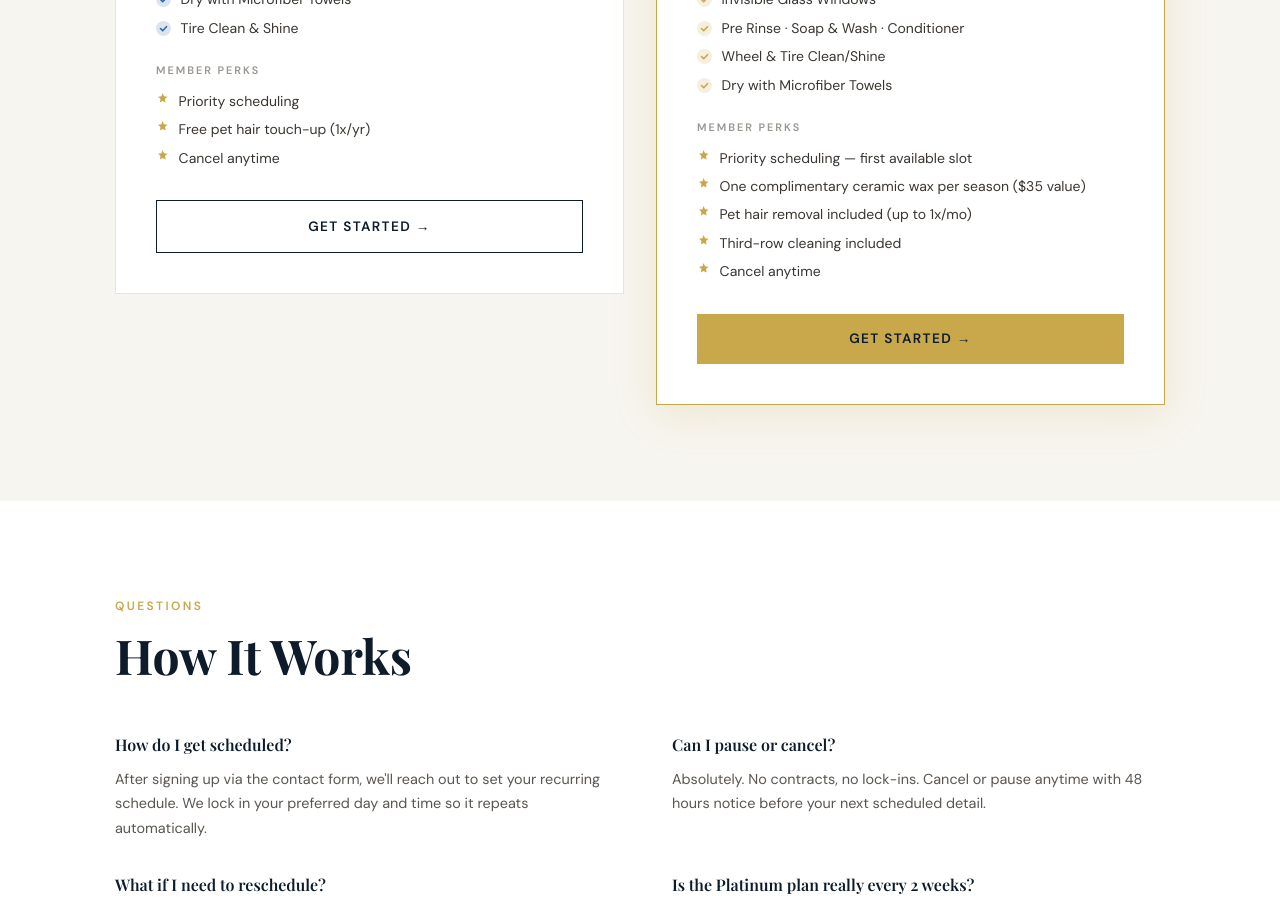
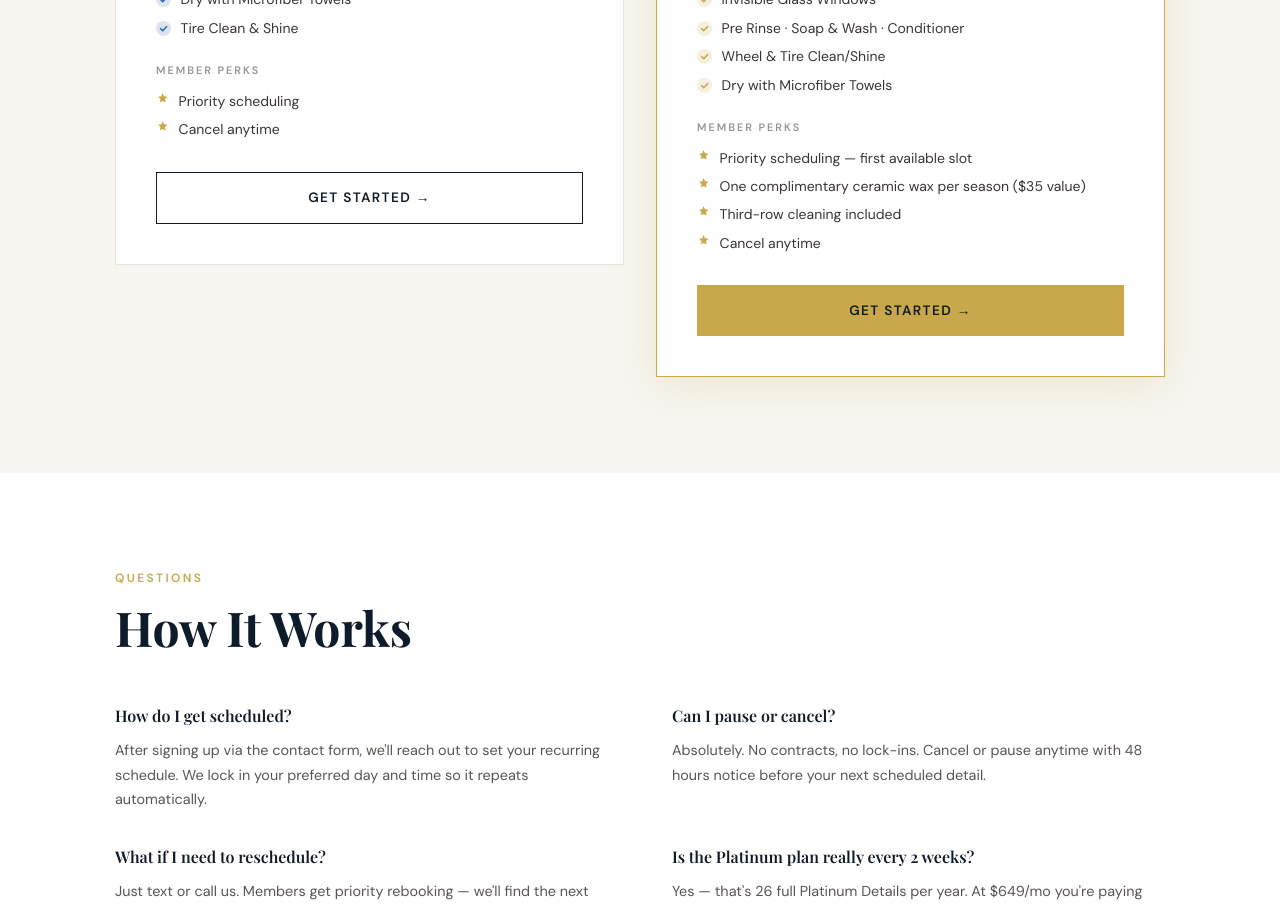
Before and after one commit to T-fps/easycleanack, a Next.js app: page /membership in a window 1280 px wide. Shown: the part 1120-2027 px from the top of the page. Built offline with nearby package versions, Linux system fonts and the light colour scheme.

Commit message:
Update membership.js

```diff
--- a/pages/membership.js
+++ b/pages/membership.js
@@ -23,7 +23,6 @@ const plans = [
     ],
     perks: [
       'Priority scheduling',
-      'Free pet hair touch-up (1x/yr)',
       'Cancel anytime',
     ],
     savings: 'Save $49 vs. one-time Classic Detail + Exterior ($198 value)',
@@ -53,7 +52,6 @@ const plans = [
     perks: [
       'Priority scheduling — first available slot',
       'One complimentary ceramic wax per season ($35 value)',
-      'Pet hair removal included (up to 1x/mo)',
       'Third-row cleaning included',
       'Cancel anytime',
     ],
```
